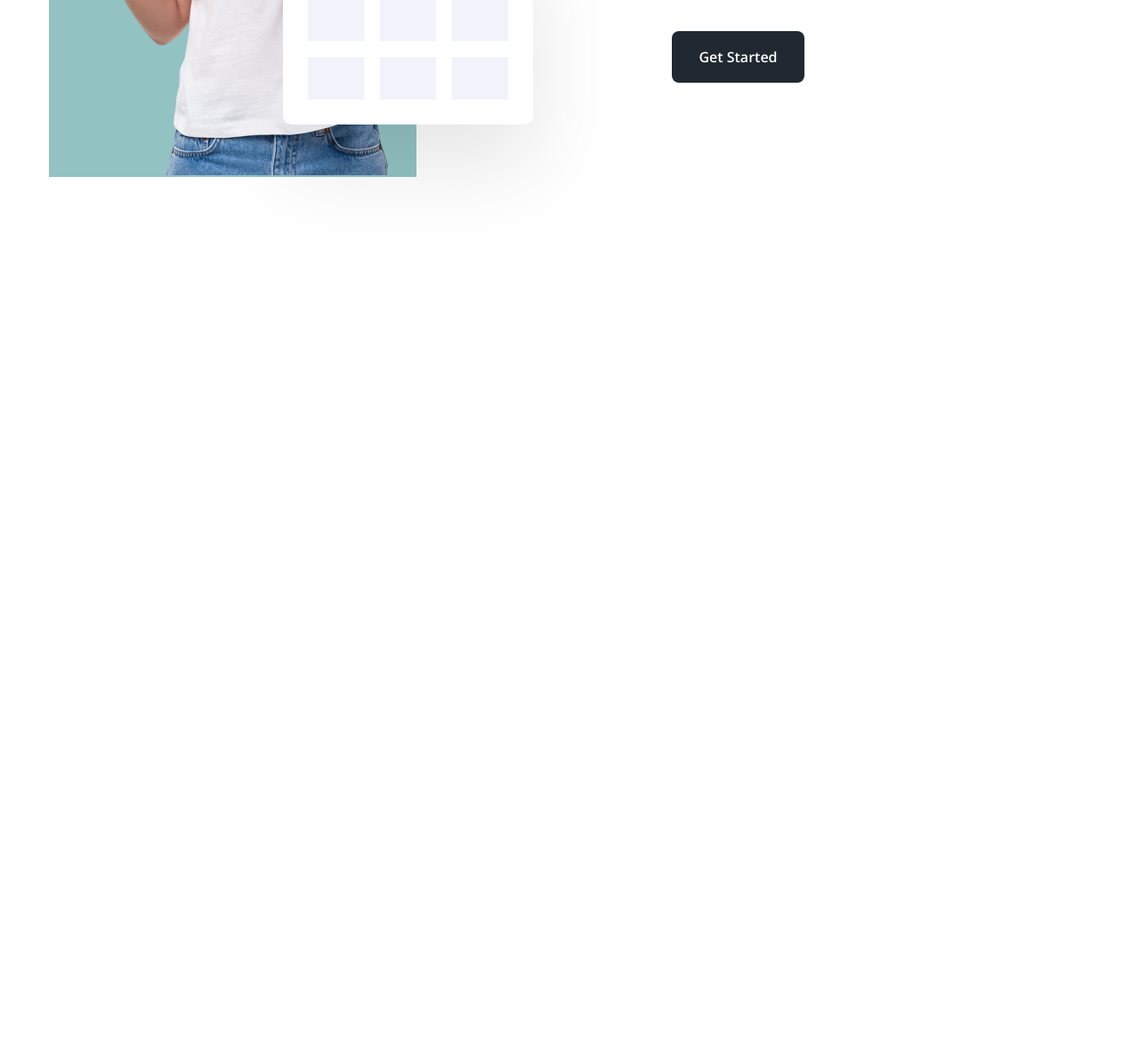
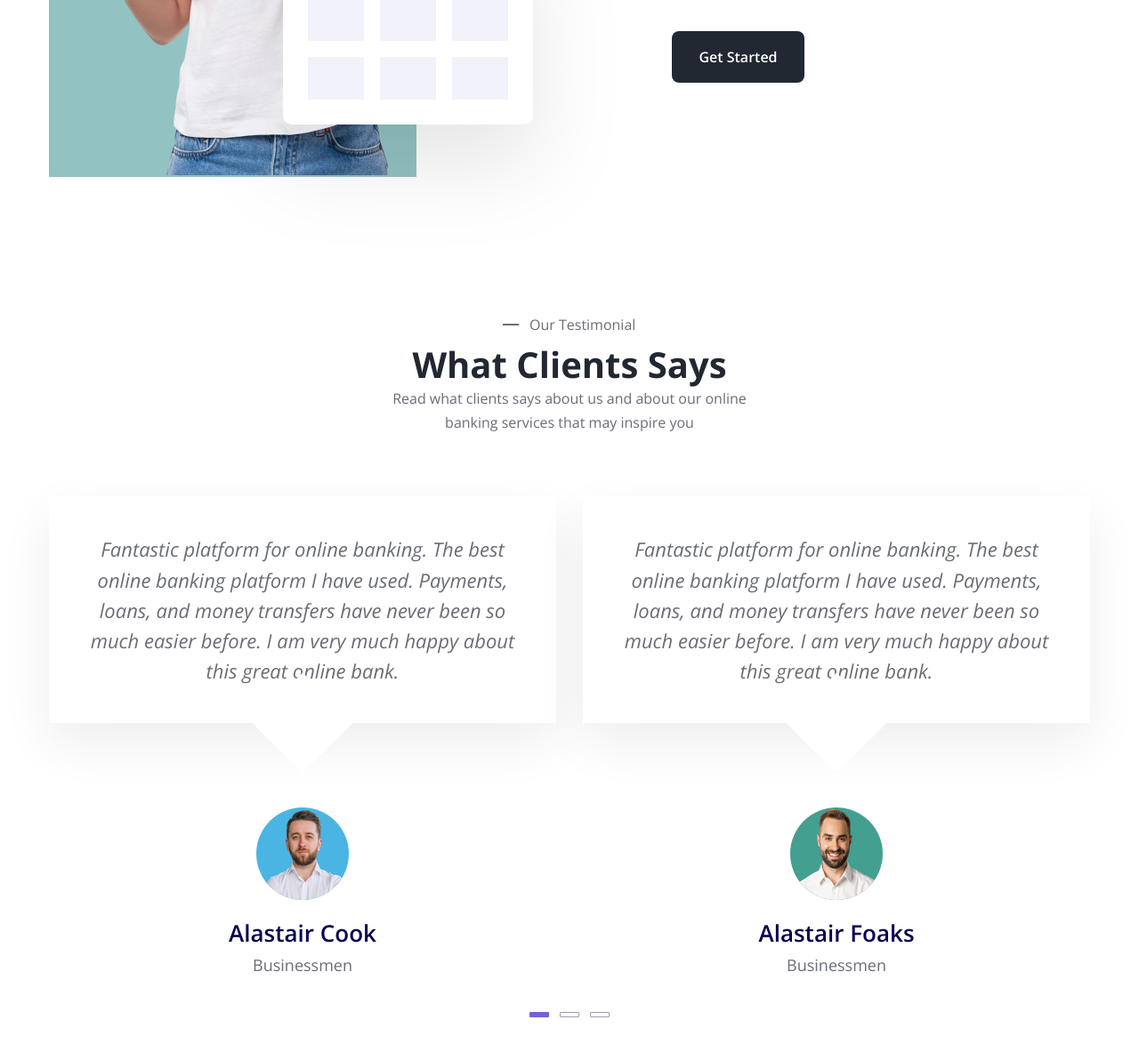
Before and after one commit to TranVuHoang/htmlcss-project-05-mobile-banking, a plain HTML site: page index.html in a window 1280 px wide. Shown: the part 2734-3917 px from the top of the page at 89% size. Before the commit the page ends 2997 px from the top, so only its background shows below. Drawn offline with nearby package versions, Linux system fonts and the light colour scheme.

Commit message:
create testimonial section

```diff
--- a/assets/css/style.css
+++ b/assets/css/style.css
@@ -813,8 +813,129 @@ input {
   gap: 18px;
 }
 /*---------------------------------------------
-# section styling
+# testimonial section styling
 ---------------------------------------------*/
+.testimonial {
+  padding: 66px 0;
+  margin-top: 28px;
+}
+
+.testimonial__title {
+  text-align: center;
+}
+
+.testimonial__title-lable {
+  width: 150px;
+  margin: 0 auto;
+}
+
+.testimonial__title-desc {
+  margin-top: 18px;
+  width: 435px;
+  font-size: 1.6rem;
+  margin: 0 auto;
+}
+
+.testimonial__list {
+  display: flex;
+  gap: 30px;
+}
+
+.testimonial__item {
+  margin-top: 70px;
+  width: 570px;
+}
+
+.testimonial__item-content {
+  height: 314px;
+}
+
+.testimonial__item-desc {
+  position: relative;
+  padding: 42px 28px;
+  color: #696d76;
+  text-align: center;
+  font-size: 2.2rem;
+  font-style: italic;
+  font-weight: 400;
+  line-height: 1.55; /* 154.545% */
+  background: #fff;
+  box-shadow: 0px 22px 54px #00000012;
+}
+
+.testimonial__item-desc::after {
+  content: "";
+  position: absolute;
+  width: 80px;
+  height: 80px;
+  background: #fff;
+  transform: rotate(45deg);
+  bottom: -40px;
+  left: 43%;
+}
+
+.testimonial__info {
+  /* margin-top: 36px; */
+  margin: 0 auto;
+  text-align: center;
+  height: 192px;
+  min-width: 166px;
+  margin-top: 36px;
+  display: flex;
+  flex-direction: column;
+  align-items: center;
+}
+
+.testimonial__info-img {
+  width: 104px;
+  height: 104px;
+  border-radius: 52px;
+  background: #4ab5e3;
+}
+
+.testimonial__img--bg {
+  background: #439f90;
+}
+
+.testimonial__info-name {
+  color: #070052;
+  font-size: 2.6rem;
+  font-weight: 600;
+  line-height: 1.38; /* 138.462% */
+  margin-top: 20px;
+}
+
+.testimonial__info-desc {
+  margin-top: 2px;
+  color: #696d76;
+  font-size: 1.8rem;
+  font-weight: 400;
+  line-height: 1.67; /* 166.667% */
+}
+
+.testimonial__arrows {
+  width: 90px;
+  margin: 38px auto 0;
+  display: flex;
+  align-items: center;
+  justify-content: space-between;
+  gap: 12px;
+}
+
+.testimonial__arrow {
+  cursor: pointer;
+  width: 22px;
+  height: 6px;
+  border-radius: 1px;
+  border: 1px solid #9b9fab;
+}
+
+.testimonial__arrow:hover,
+.testimonial__arrow-active {
+  background: #7264d6;
+  border: none;
+}
+
 /*---------------------------------------------
 # section styling
 ---------------------------------------------*/
--- a/index.html
+++ b/index.html
@@ -96,7 +96,7 @@
     />
     <meta name="theme-color" content="#ffffff" />
   </head>
-  <body>
+  <body style="height: 5000px">
     <!-- header section start -->
     <header class="header header__fixed">
       <div class="container">
@@ -485,6 +485,74 @@
       </div>
     </section>
     <!-- feature section end -->
+
+    <!-- testimonial section start -->
+    <section class="testimonial">
+      <div class="container">
+        <div class="testimonial__title">
+          <div class="section-labels testimonial__title-lable">
+            <span class="section-line"></span>
+            <p>Our Testimonial</p>
+          </div>
+          <h2 class="section-heading">What Clients Says</h2>
+          <p class="section-desc testimonial__title-desc">
+            Read what clients says about us and about our online banking
+            services that may inspire you
+          </p>
+        </div>
+
+        <div class="testimonial__list">
+          <div class="testimonial__item">
+            <div class="testimonial__item-content">
+              <p class="testimonial__item-desc">
+                Fantastic platform for online banking. The best online banking
+                platform I have used. Payments, loans, and money transfers have
+                never been so much easier before. I am very much happy about
+                this great online bank.
+              </p>
+            </div>
+
+            <div class="testimonial__info">
+              <img
+                src="./assets/images/t__img1.png"
+                alt="Alastair Cook"
+                class="testimonial__info-img"
+              />
+              <strong class="testimonial__info-name">Alastair Cook</strong>
+              <div class="testimonial__info-desc">Businessmen</div>
+            </div>
+          </div>
+
+          <div class="testimonial__item">
+            <div class="testimonial__item-content">
+              <p class="testimonial__item-desc">
+                Fantastic platform for online banking. The best online banking
+                platform I have used. Payments, loans, and money transfers have
+                never been so much easier before. I am very much happy about
+                this great online bank.
+              </p>
+            </div>
+
+            <div class="testimonial__info">
+              <img
+                src="./assets/images/t__img2.png"
+                alt="Alastair Foaks"
+                class="testimonial__info-img testimonial__img--bg"
+              />
+              <strong class="testimonial__info-name">Alastair Foaks</strong>
+              <div class="testimonial__info-desc">Businessmen</div>
+            </div>
+          </div>
+        </div>
+
+        <div class="testimonial__arrows">
+          <span class="testimonial__arrow testimonial__arrow-active"></span>
+          <span class="testimonial__arrow"></span>
+          <span class="testimonial__arrow"></span>
+        </div>
+      </div>
+    </section>
+    <!-- testimonial section end -->
     <!-- main end -->
   </body>
 </html>
```
Also changed, not shown: assets/images/t__img1.png (added), assets/images/t__img2.png (added).
